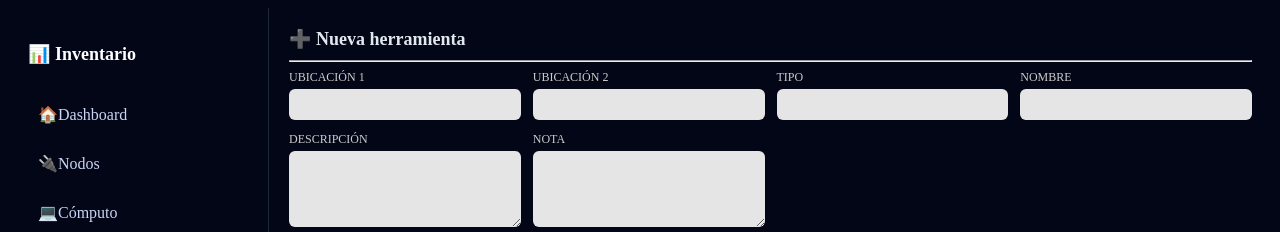
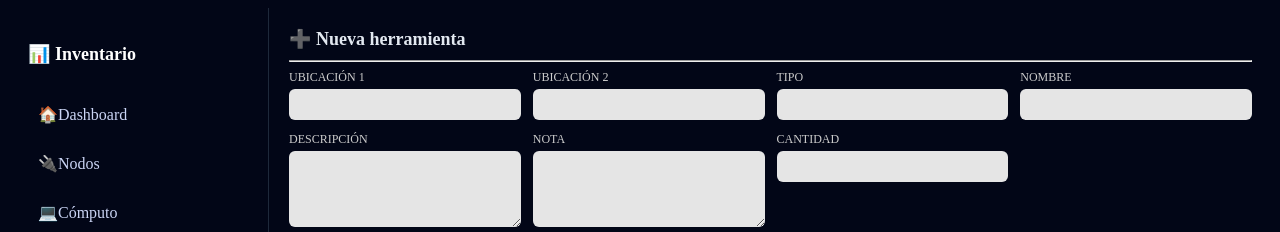
Before and after one commit to WICHO95199159/Erp-inventario, a Vue app in the folder frontend/: page /herramienta in a window 1280 px wide. Shown: the top 232 px of the page. Built offline with nearby package versions, Linux system fonts and the light colour scheme; no server answers.

Commit message:
preparacion para campo cantidad herramienta form

```diff
--- a/frontend/src/components/HerramientasForm.vue
+++ b/frontend/src/components/HerramientasForm.vue
@@ -34,6 +34,12 @@
         <label>NOTA</label>
         <textarea v-model="form.nota"></textarea>
       </div>
+
+      <div class="field">
+        <label>CANTIDAD</label>
+        <input type="number" v-model="form.nombre" min="1" value="1"/>
+      </div>
+
     </div>
 
     <div class="actions">
@@ -57,7 +63,8 @@ export default {
         tipo: "",
         nombre: "",
         descripcion: "",
-        nota: ""
+        nota: "",
+        cantidad: 1
       }
     };
   },
```
